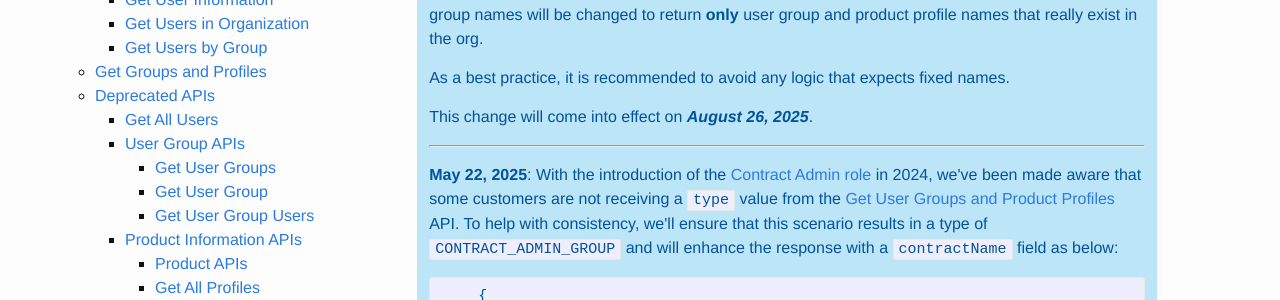
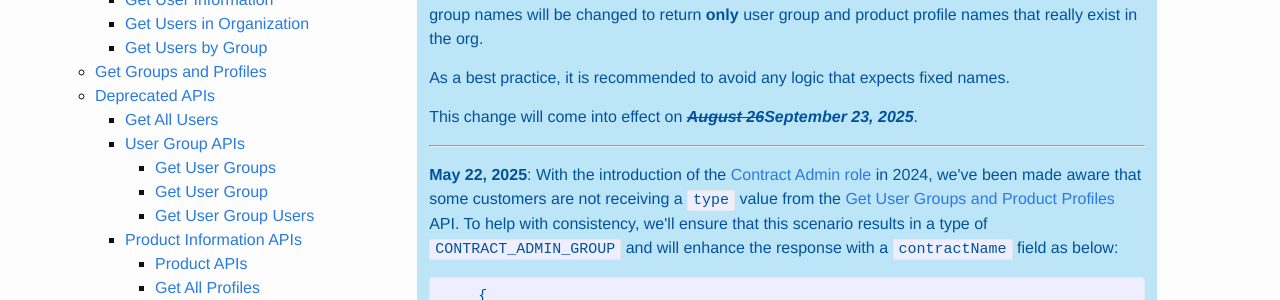
Before and after one commit to adobe-apiplatform/umapi-documentation, a Jekyll site: the page built from docs/en/index.md, in a window 1280 px wide and 900 px high. Shown: the part 373-673 px from the top of the window. Built offline with Jekyll 4.4.1, drawn with Linux system fonts in a browser that asks for light colours.

Commit message:
Update date for group filtering release

```diff
--- a/docs/en/index.md
+++ b/docs/en/index.md
@@ -13,7 +13,7 @@
 <div class="isa_info">
 <p><strong>July 23, 2025</strong>: We've been made aware that some customers are receiving group names with a mysterious suffix, such as <code>provisioning</code>. Since these groups or profiles with these names don't exist in Admin Console (they were a historic construct from a previous iteration of the Adobe platform), we will ensure that we fully filter out these mystery group names. APIs that return lists of group names will be changed to return <strong>only</strong> user group and product profile names that really exist in the org.</p>
 <p>As a best practice, it is recommended to avoid any logic that expects fixed names.</p>
-<p>This change will come into effect on <em><strong>August 26, 2025</strong></em>.</p>
+<p>This change will come into effect on <em><strong><s>August 26</s>September 23, 2025</strong></em>.</p>
 <hr class="api-ref-rule">
 <p><strong>May 22, 2025</strong>: With the introduction of the <a href="https://helpx.adobe.com/uk/enterprise/using/admin-roles.html#enterprise">Contract Admin role</a> in 2024, we've been made aware that some customers are not receiving a <code>type</code> value from the <a href="https://adobe-apiplatform.github.io/umapi-documentation/en/api/group.html">Get User Groups and Product Profiles</a> API. To help with consistency, we'll ensure that this scenario results in a type of <code>CONTRACT_ADMIN_GROUP</code> and will enhance the response with a <code>contractName</code> field as below:</p>
 <pre>
```
